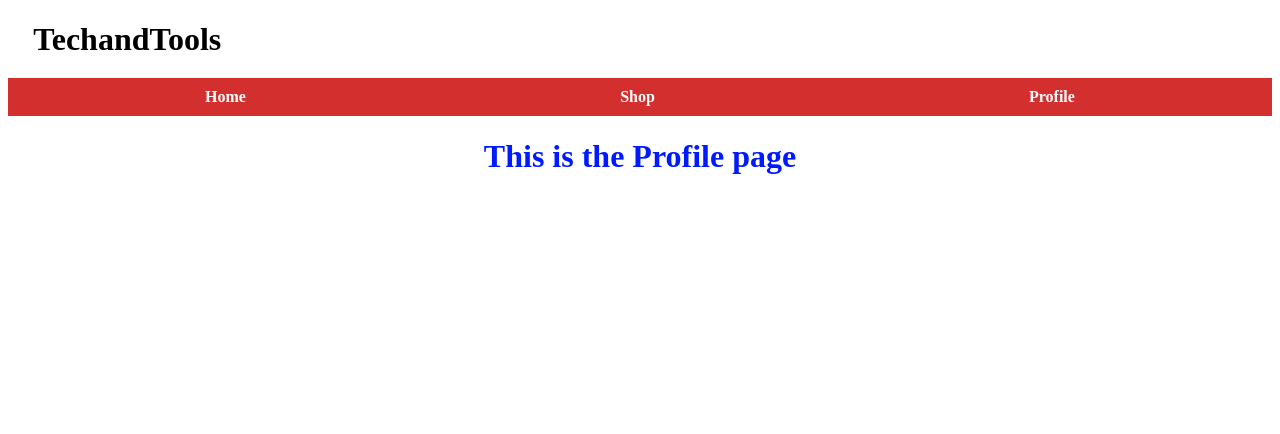
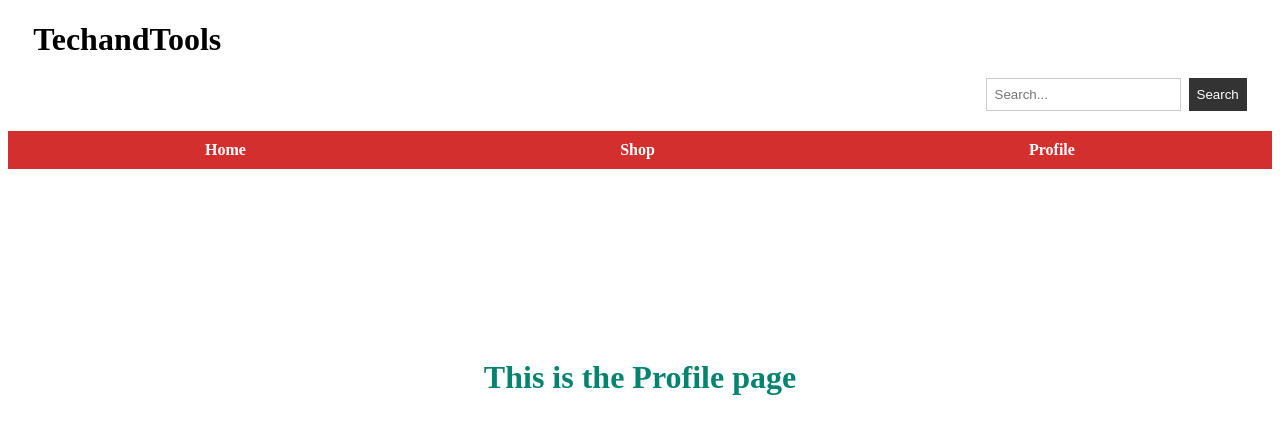
Before and after one commit to cmaongca09/BSIT-NS-3A-WEB-DEV-PROJ, a React (Create React App) app in the folder techandtoolsreact/: page /Profile in a window 1280 px wide. Shown: the top 434 px of the page. Built offline with nearby package versions, Linux system fonts and the light colour scheme.

Commit message:
Update .JS and .CSS
naglagay ako ng search bar

```diff
--- a/techandtoolsreact/src/App.js
+++ b/techandtoolsreact/src/App.js
@@ -1,3 +1,4 @@
+// App.js
 import "./App.css";
 import { BrowserRouter as Router, Routes, Route, Link } from "react-router-dom";
 import { Home } from "./pages/Home";
@@ -6,11 +7,15 @@ import { SignUp } from "./pages/SignUp";
 import { Inventory } from "./pages/Inventory";
 import { Profile } from "./pages/Profile";
 import { Shop } from "./pages/Shop";
+import SearchBar from "./pages/Searchbar";
 
 function App() {
   return (
     <div className="App">
-      <h1 className="Title">TechandTools</h1>
+      <div className="header">
+        <h1 className="Title">TechandTools</h1>
+        <SearchBar />
+      </div>
       <Router>
         <div className="nav">
           <Link to="/Home">Home</Link>
--- a/techandtoolsreact/src/pages/Profile.css
+++ b/techandtoolsreact/src/pages/Profile.css
@@ -1,5 +1,4 @@
 .Profile {
-  text-align: center;
   font-family: Arial, Helvetica, sans-serif;
   font-size: 2em;
   color: #ff0000;
@@ -12,5 +11,7 @@
 
 .sentence3 {
   text-align: center;
-  color: rgb(0, 26, 255);
+  font-size: 2em;
+  color: #04836e;
+  margin-top: 15%;
 }
--- /dev/null
+++ b/techandtoolsreact/src/pages/Searchbar.css
@@ -0,0 +1,23 @@
+/* SearchBar.css */
+
+.search-bar {
+  display: flex;
+  margin-bottom: 20px;
+  margin-top: 0;
+  justify-content: flex-end;
+  padding-right: 2%;
+}
+
+.search-bar input {
+  padding: 8px;
+  margin-right: 8px;
+  border: 1px solid #ccc;
+}
+
+.search-bar button {
+  padding: 8px;
+  background-color: #333;
+  color: white;
+  border: none;
+  cursor: pointer;
+}
--- /dev/null
+++ b/techandtoolsreact/src/pages/Searchbar.js
@@ -0,0 +1,13 @@
+import React from "react";
+import "./Searchbar.css";
+
+const SearchBar = () => {
+  return (
+    <div className="search-bar">
+      <input type="text" placeholder="Search..." />
+      <button type="submit">Search</button>
+    </div>
+  );
+};
+
+export default SearchBar;
--- a/techandtoolsreact/src/pages/Shop.css
+++ b/techandtoolsreact/src/pages/Shop.css
@@ -4,5 +4,7 @@
 
 .sentence2 {
   text-align: center;
-  color: rgb(0, 160, 61);
+  font-size: 2em;
+  color: #006800;
+  margin-top: 15%;
 }
--- a/techandtoolsreact/src/pages/Shop.js
+++ b/techandtoolsreact/src/pages/Shop.js
@@ -2,5 +2,5 @@ import React from "react";
 import "./Shop.css";
 
 export const Shop = () => {
-  return <h1 className="sentence2"> This is the Shop page</h1>;
+  return <h1 className="sentence2"> BUMILI NA KAYO! </h1>;
 };
```
